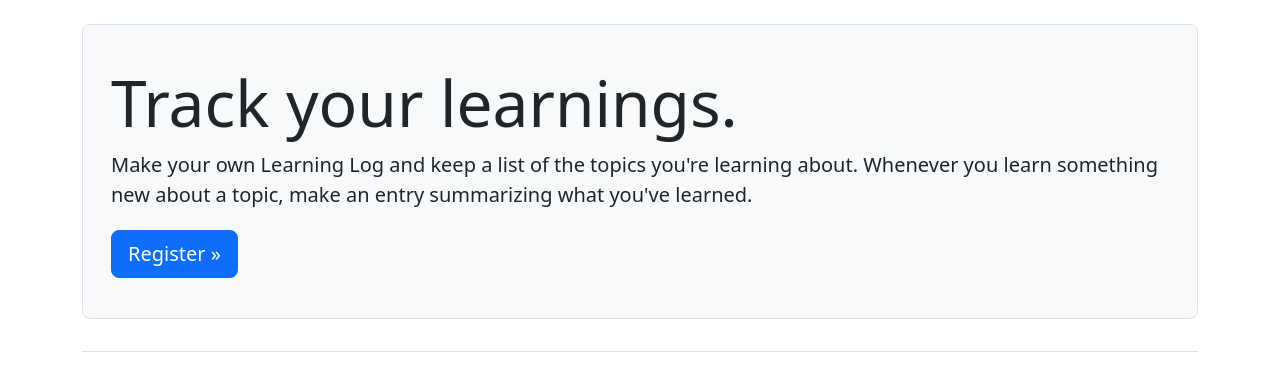
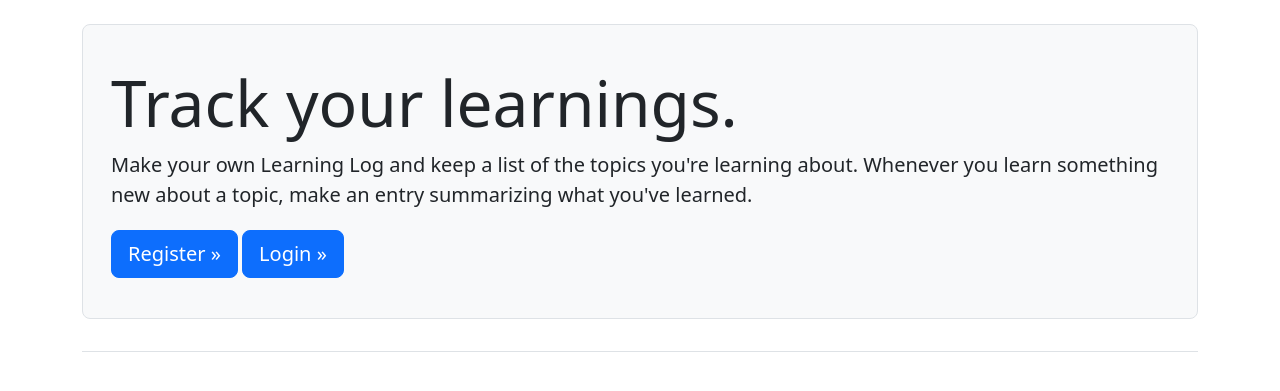
Before and after one commit to nayanagrawall/Learning-Log, a Django app: page / in a window 1280 px wide. Shown: the part 58-449 px from the top of the page. Run offline with Django 4.2, Linux system fonts and the light colour scheme; some libraries are stand-ins or nearby versions.

Commit message:
Added login button next to the register button on homepage for the user to easily login.

```diff
--- a/learning_logs/templates/learning_logs/index.html
+++ b/learning_logs/templates/learning_logs/index.html
@@ -11,6 +11,8 @@
         {% if not user.is_authenticated %}
         <a class="btn btn-primary btn-lg mt-1"
            href="{% url 'accounts:register' %}">Register &raquo;</a>
+        <a class="btn btn-primary btn-lg mt-1"
+           href="{% url 'accounts:login' %}">Login &raquo;</a>
         {% endif %}
     </div>
 </div>
```
